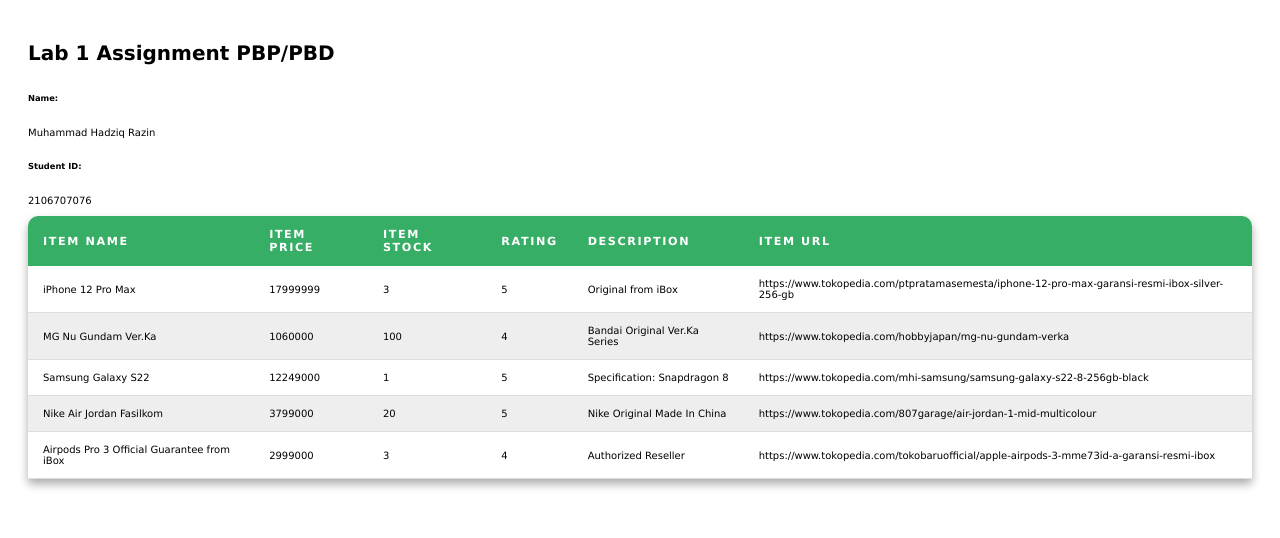
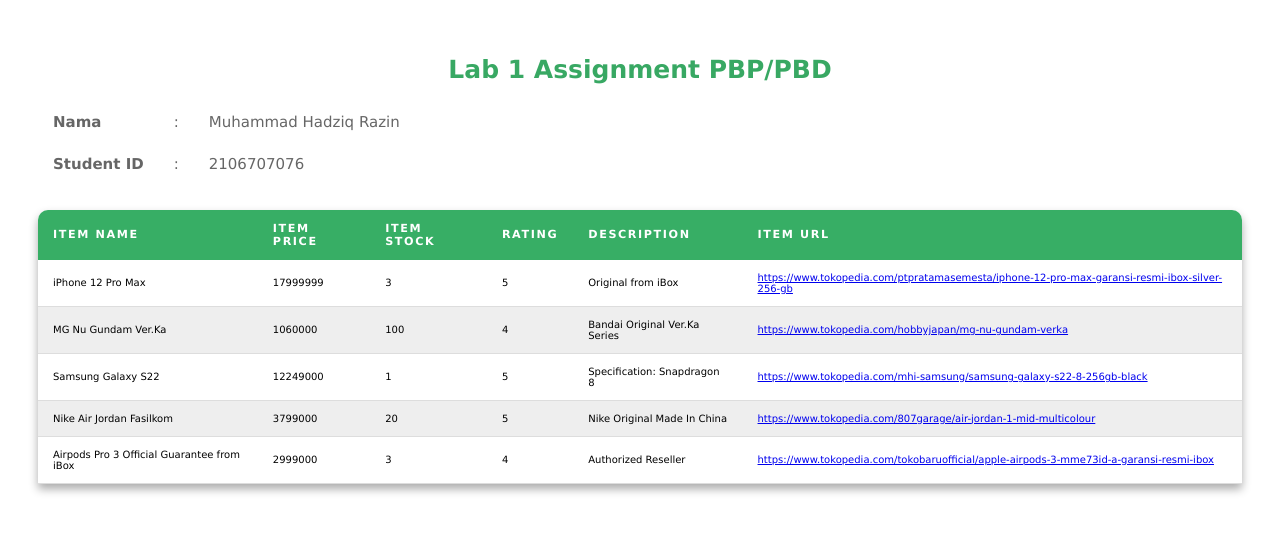
Before and after one commit to mhadziqrazin/pbp-tugas2-hadziq, a Django app: page /katalog/ in a window 1280 px wide. Shown: the top 538 px of the page. Run offline with Django 4.2, Linux system fonts and the light colour scheme; data comes from the database, SQL or seed files in the repository.

Commit message:
Menghias website #1

```diff
--- a/katalog/static/katalog.css
+++ b/katalog/static/katalog.css
@@ -2,11 +2,20 @@
     border-collapse: collapse;
     display: grid;
     justify-content: center;
-    padding: 20px 20px;
+    padding: 30px 30px;
     font-size: 10px;
 
 }
-table {
+
+.info{
+    font-size: 15px;
+    color: #666;
+    border-collapse: collapse;
+    max-width: fit-content;
+    text-align: left;
+}
+
+.katalog {
     border-collapse: collapse;
     text-align: left;
     box-shadow:0 5px 10px #ababab;
@@ -14,30 +23,30 @@
     padding: 170px 100px;
     border-radius: 10px 10px 0 0;
     overflow: hidden;
-
-
+    margin: 25px 0;
 }
 
-table th, tr, td {
+.katalog th, tr, td {
     padding: 12px 15px;
 }
 
-table thead tr {
+.katalog thead tr {
     letter-spacing: 0.1rem;
     text-transform: uppercase;
     background-color: #37ae65;
     color: white;
     font-weight: bold;
     font-size: 0.7rem;
-
 }
 
-table tbody tr {
+.katalog tbody tr {
     border-bottom: 1px solid #ddd;
-
-
 }
 
-table tbody tr:nth-last-of-type(even) {
+.katalog tbody tr:nth-last-of-type(even) {
     background-color: rgb(238, 238, 238);
 }
+
+.katalog tbody tr:hover {
+    background-color: #e2ffec;
+}
--- a/katalog/templates/katalog.html
+++ b/katalog/templates/katalog.html
@@ -7,15 +7,26 @@
   <link rel="stylesheet" href="{% static 'katalog.css' %}">
 </head>
 <body style="font-family:verdana">
-  <h1>Lab 1 Assignment PBP/PBD</h1>
+  <h1 style="font-size: 25px; color: #38a863; text-align: center;">
+    Lab 1 Assignment PBP/PBD
+  </h1>
 
-  <h5>Name: </h5>
-  <p>{{nama}}</p>
+  <table class="info">
+    <tbody>
+      <tr>
+        <td><b>Nama</b></td>
+        <td>:</td>
+        <td>{{nama}}</td>
+      </tr>
+      <tr>
+        <td><b>Student ID</b></td>
+        <td>:</td>
+        <td>{{id}}</td>
+      </tr>
+    </tbody>
+  </table>
 
-  <h5>Student ID: </h5>
-  <p>{{id}}</p>
-
-  <table>
+  <table class="katalog">
     <thead>
       <tr>
         <th>Item Name</th>
@@ -35,7 +46,7 @@
         <td>{{catalog.item_stock}}</td>
         <td>{{catalog.rating}}</td>
         <td>{{catalog.description}}</td>
-        <td>{{catalog.item_url}}</td>
+        <td><a href="{{catalog.item_url}}">{{catalog.item_url}}</a></td>
       </tr>
       {% endfor %}
     </tbody>
```
